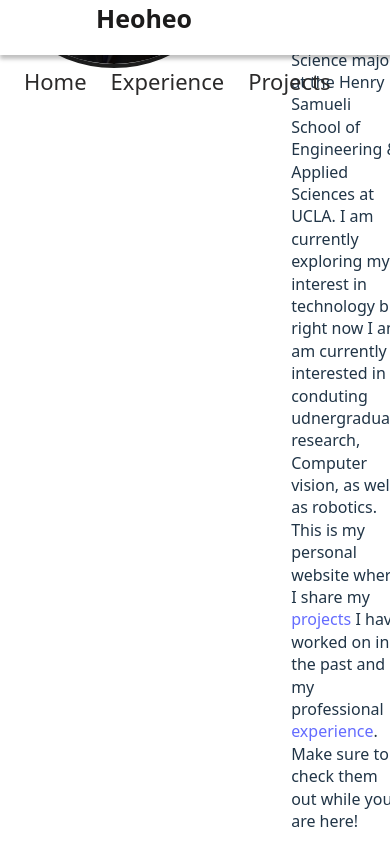
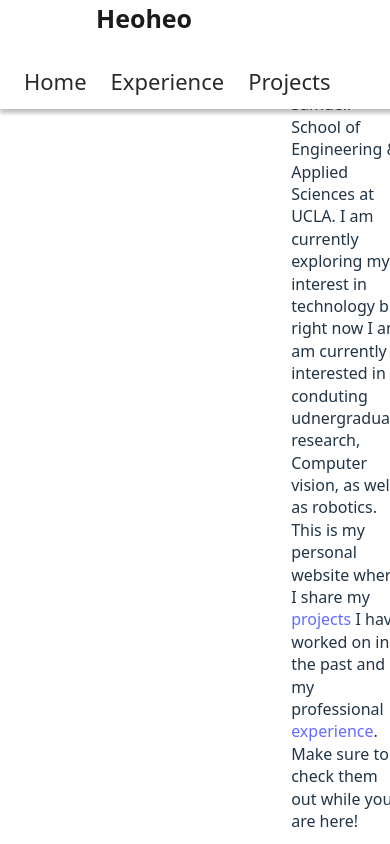
Before and after one commit to He0he0/Heoheo, a React (Vite) app in the folder portfolio/: page /home in a window 390 px wide. Shown: the top 844 px of the page. Built offline with nearby package versions, Linux system fonts and the light colour scheme.

Commit message:
Adjusted navbar on mobile devices

```diff
--- a/portfolio/src/NavBar.css
+++ b/portfolio/src/NavBar.css
@@ -71,5 +71,6 @@
     .navbar {
       flex-direction: column;
       align-items: flex-start;
+      height: auto;
     }
   }
```
Also changed, not shown: 1 other file (tests, documents, lock files or other folders).
